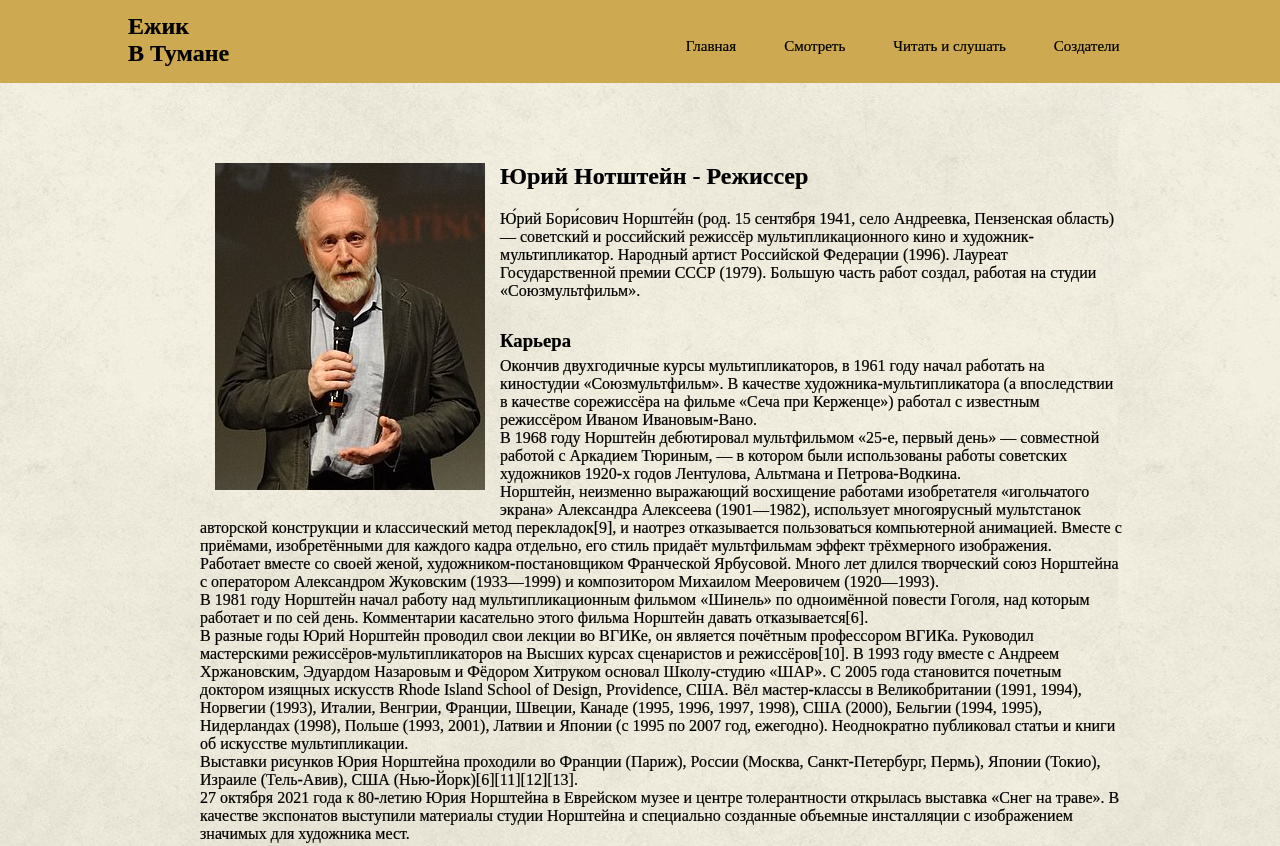
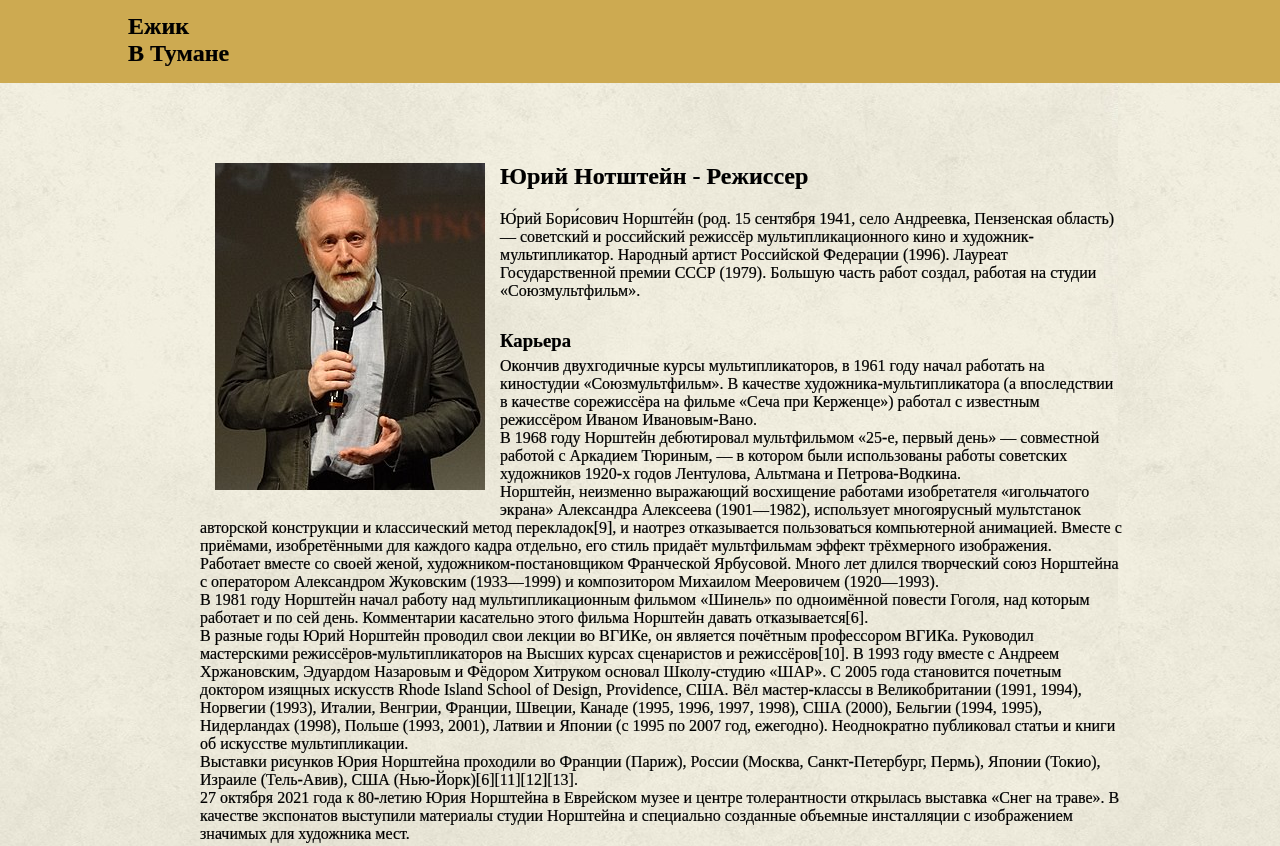
Before and after one commit to SharipN/Nur, a plain HTML site: page project/sozd.html in a window 1280 px wide. Shown: the top 846 px of the page. Drawn offline with Linux system fonts and the light colour scheme.

Commit message:
Убрал блок в файле sozd.html

```diff
--- a/project/sozd.html
+++ b/project/sozd.html
@@ -15,10 +15,7 @@
                     <h2>Ежик<br> В Тумане</h2>
                 </div>
                 <div class="header_right">
-                    <a class="button" href="index.html">Главная</a>
-                    <a class="button" href="watching.html">Смотреть</a>
-                    <a class="button" href="book.html">Читать и слушать</a>
-                    <a class="button" href="sozd.html">Создатели</a>
+
                 </div>
 
           </div>
```
